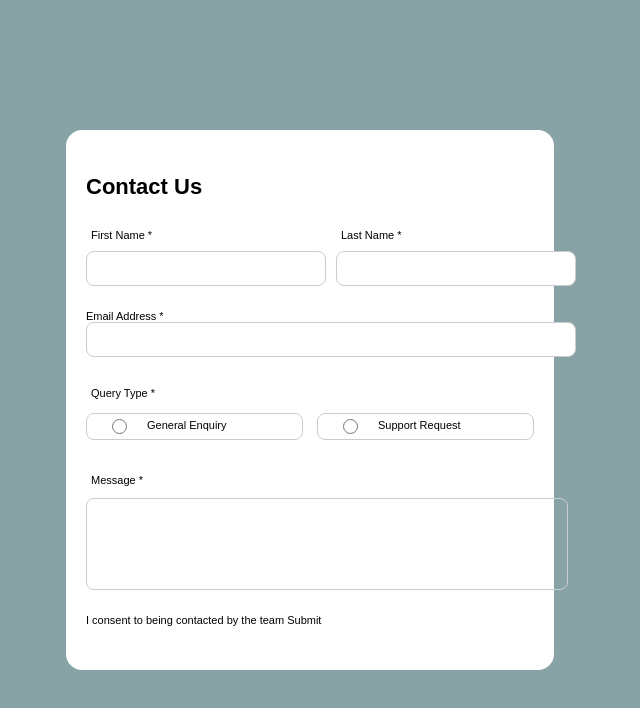
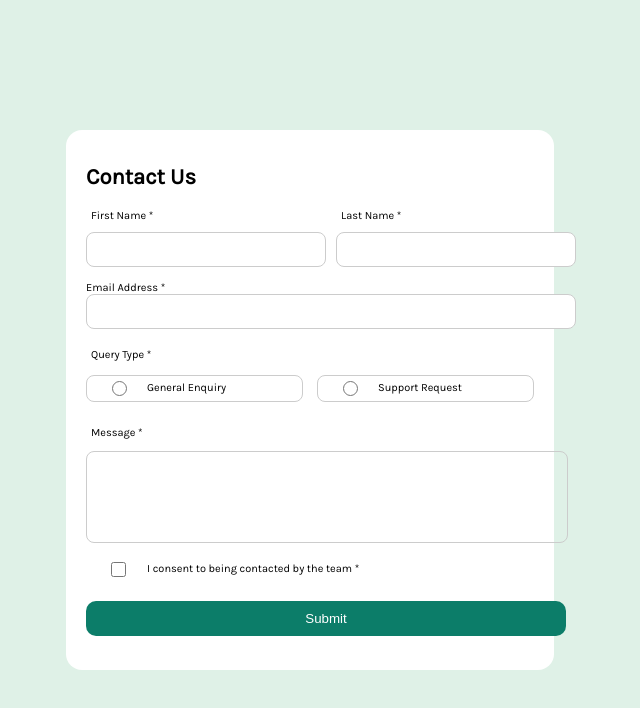
Before and after one commit to meron847/Contact-form, a plain HTML site: page contact-form-main/index.html in a window 1280 px wide. Shown: the whole page, without its empty margins (330-970 px from the left). Drawn offline with Linux system fonts and the light colour scheme.

Commit message:
i finished all content of the form

```diff
--- a/contact-form-main/index.css
+++ b/contact-form-main/index.css
@@ -5,7 +5,7 @@
 body{
     width: 100%;
     height: 100vh;
-    background-color:hsl(186, 15%, 59%) ;
+    background-color: hsl(148, 38%, 91%);
     font-family: 'Karla', sans-serif;
     font-size: 11px;
     align-items: center;
@@ -25,7 +25,6 @@ body{
 }
 .form-row{
     display:flex;
-
     width:500px;
     align-items: flex-start;
     justify-content:space-evenly;
@@ -100,3 +99,23 @@ label{
     gap:2px;
     flex-direction: column;
 }
+.last{
+    display:flex;
+    gap:1px;
+    align-items: flex-start;
+    justify-content: flex-start;
+}
+#l1{
+    padding: 25px;
+    width: 55px;
+    height: 15px;
+
+}
+.small{
+    background-color:  hsl(169, 82%, 27%);
+    width:480px;
+    border: none;
+    padding: 10px;
+    border-radius: 10px;
+    color:hsl(0, 0%, 100%);
+}
--- a/contact-form-main/index.html
+++ b/contact-form-main/index.html
@@ -6,6 +6,7 @@
 
   <link rel="icon" type="image/png" sizes="32x32" href="./assets/images/favicon-32x32.png">
    <link rel="stylesheet" href="index.css">
+  <link href="https://fonts.googleapis.com/css2?family=Karla&display=swap" rel="stylesheet">
 
 
   <title> Contact form</title>
@@ -53,10 +54,14 @@
          <div class="m1">
          </div>
    </div>
-  I consent to being contacted by the team
+   <label class="last">
+  <input id="l1" type="checkbox" name="agree" />
+  I consent to being contacted by the team *
+</label>
+
+  <button class="small">Submit</button>
 
 
-  Submit
 
 
   </div>
```
